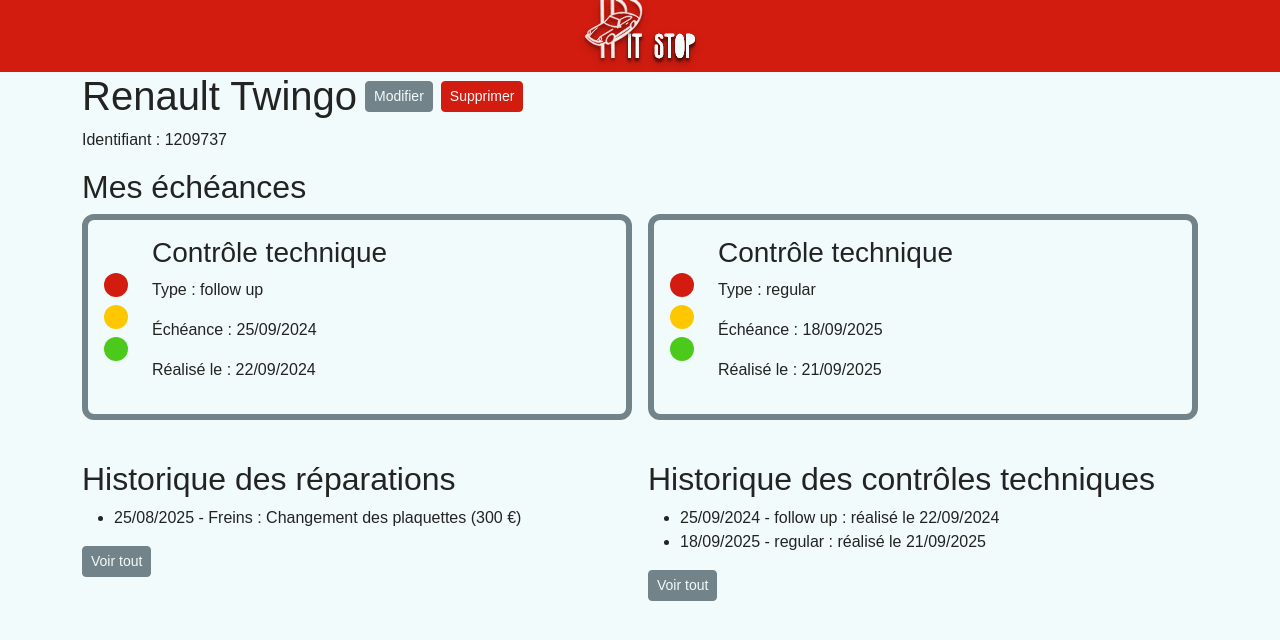
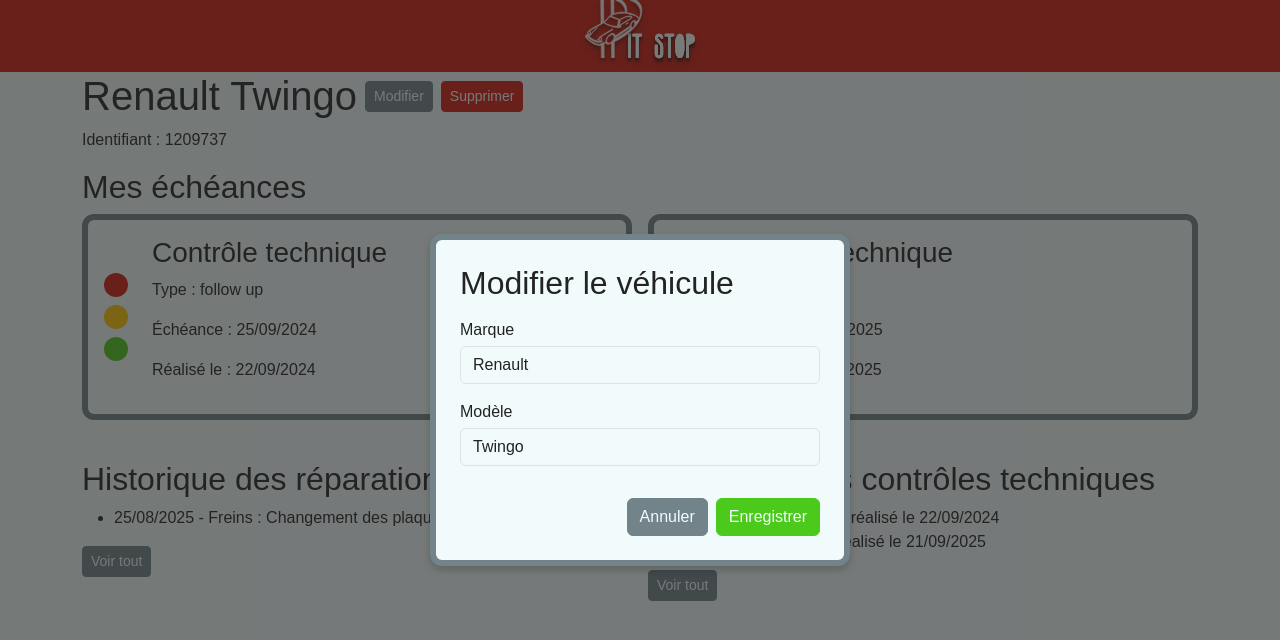
Before and after one commit to martin-mabrut/pitstop, a React (Vite) app in the folder Front-End/: page /vehicle/1209737 in a window 1280 px wide. Both pictures are taken after a click on the button "Modifier". Shown: the top 640 px of the page. Built offline with nearby package versions, Linux system fonts and the light colour scheme; data requests are answered from the project's data file.

Commit message:
branchement et style des modales

```diff
--- a/Front-End/src/components/modal/addVehicle.tsx
+++ b/Front-End/src/components/modal/addVehicle.tsx
@@ -21,17 +21,18 @@
     return (
         <Modal title="Ajouter un véhicule" onClose={onClose}>
             <form onSubmit={handleSubmit}>
-                <label>
-                    <p>Marque</p>
-                    <input name="brand" required />
+                <label className="form-label w-100 mb-3">
+                    Marque
+                    <input name="brand" className="form-control mt-1" required />
                 </label>
-                <label>
-                    <p>Modèle</p>
-                    <input name="model" required />
+                <label className="form-label w-100">
+                    Modèle
+                    <input name="model" className="form-control mt-1" required />
                 </label>
-                <br />
-                <button type="submit">Ajouter</button>
-                <button type="button" onClick={onClose}>Annuler</button>
+                <div className="modal-pitstop__actions">
+                    <button type="button" className="btn btn-secondary" onClick={onClose}>Annuler</button>
+                    <button type="submit" className="btn btn-success">Ajouter</button>
+                </div>
             </form>
         </Modal>
     );
--- a/Front-End/src/components/modal/deleteVehicle.tsx
+++ b/Front-End/src/components/modal/deleteVehicle.tsx
@@ -20,8 +20,10 @@
             <p>
                 Supprimer {vehicle.brand} {vehicle.model} ?
             </p>
-            <button onClick={handleDelete}>Oui, supprimer</button>
-            <button onClick={onClose}>Annuler</button>
+            <div className="modal-pitstop__actions">
+                <button type="button" className="btn btn-secondary" onClick={onClose}>Annuler</button>
+                <button type="button" className="btn btn-danger" onClick={handleDelete}>Oui, supprimer</button>
+            </div>
         </Modal>
     );
 }
--- a/Front-End/src/components/modal/editVehicle.tsx
+++ b/Front-End/src/components/modal/editVehicle.tsx
@@ -23,17 +23,18 @@
     return (
         <Modal title="Modifier le véhicule" onClose={onClose}>
             <form onSubmit={handleSubmit}>
-                <label>
-                    <p>Marque</p>
-                    <input name="brand" defaultValue={vehicle.brand} required />
+                <label className="form-label w-100 mb-3">
+                    Marque
+                    <input name="brand" className="form-control mt-1" defaultValue={vehicle.brand} required />
                 </label>
-                <label>
-                    <p>Modèle</p>
-                    <input name="model" defaultValue={vehicle.model} required />
+                <label className="form-label w-100">
+                    Modèle
+                    <input name="model" className="form-control mt-1" defaultValue={vehicle.model} required />
                 </label>
-                <br />
-                <button type="submit">Enregistrer</button>
-                <button type="button" onClick={onClose}>Annuler</button>
+                <div className="modal-pitstop__actions">
+                    <button type="button" className="btn btn-secondary" onClick={onClose}>Annuler</button>
+                    <button type="submit" className="btn btn-success">Enregistrer</button>
+                </div>
             </form>
         </Modal>
     );
--- /dev/null
+++ b/Front-End/src/components/modal/modal.css
@@ -0,0 +1,32 @@
+.modal-pitstop {
+  position: fixed;
+  inset: 0;
+  z-index: 1000;
+  display: flex;
+  align-items: center;
+  justify-content: center;
+  padding: 16px;
+  background: rgba(35, 35, 34, 0.6);
+}
+
+.modal-pitstop__box {
+  width: 100%;
+  max-width: 420px;
+  padding: 24px;
+  border: 6px solid var(--color-grey);
+  border-radius: 12px;
+  background-color: var(--color-white);
+  color: var(--color-black);
+  box-shadow: 0 4px 8px rgba(0, 0, 0, 0.2);
+}
+
+.modal-pitstop__title {
+  margin-bottom: 16px;
+}
+
+.modal-pitstop__actions {
+  display: flex;
+  justify-content: flex-end;
+  gap: 8px;
+  margin-top: 24px;
+}
--- a/Front-End/src/components/modal/modal.tsx
+++ b/Front-End/src/components/modal/modal.tsx
@@ -1,4 +1,5 @@
-import { ReactNode } from 'react';
+import type { ReactNode } from 'react';
+import './modal.css';
 
 interface ModalProps {
     title: string;
@@ -8,28 +9,12 @@
 
 export default function Modal({ title, onClose, children }: ModalProps) {
     return (
-        <div
-            onClick={onClose}
-            style={{
-                position: 'fixed',
-                inset: 0,
-                background: 'rgba(0, 0, 0, 0.5)',
-                display: 'flex',
-                alignItems: 'center',
-                justifyContent: 'center',
-            }}
-        >
+        <div className="modal-pitstop" onClick={onClose}>
             <div
+                className="modal-pitstop__box"
                 onClick={function (e) { e.stopPropagation(); }}
-                style={{
-                    background: 'white',
-                    color: 'black',
-                    padding: '1.5rem',
-                    borderRadius: '8px',
-                    minWidth: '300px',
-                }}
             >
-                <h2>{title}</h2>
+                <h2 className="modal-pitstop__title">{title}</h2>
                 {children}
             </div>
         </div>
--- a/Front-End/src/index.css
+++ b/Front-End/src/index.css
@@ -38,6 +38,19 @@
   transition: none;
 }
 
+.btn-success {
+  --bs-btn-color: var(--color-white);
+  --bs-btn-bg: var(--color-green);
+  --bs-btn-border-color: var(--color-green);
+  --bs-btn-hover-color: var(--color-white);
+  --bs-btn-hover-bg: var(--color-green);
+  --bs-btn-hover-border-color: var(--color-green);
+  --bs-btn-active-color: var(--color-white);
+  --bs-btn-active-bg: var(--color-green);
+  --bs-btn-active-border-color: var(--color-green);
+  transition: none;
+}
+
 .btn-danger {
   --bs-btn-color: var(--color-white);
   --bs-btn-bg: var(--color-red);
--- a/Front-End/src/pages/Dashboard.tsx
+++ b/Front-End/src/pages/Dashboard.tsx
@@ -1,9 +1,10 @@
-import { useEffect } from 'react';
+import { useEffect, useState } from 'react';
 import { Link } from 'react-router';
 import { useVehicle } from '../contexts/VehicleProvider';
 import { useSafety } from '../contexts/SafetyInspectionProvider'
 import { useUser } from '../contexts/UserProvider'
 import CardVehicule from '../components/CardVehicule/CardVehicule';
+import AddVehicle from '../components/modal/addVehicle';
 import CardSafetyInspection from '../components/CardSafetyInspection/CardSafetyInspection';
 import './Dashboard.css';
 
@@ -13,6 +14,8 @@
     const { getSafetyInspections, safetyList } = useSafety();
 
     const { getUser, user } = useUser();
+
+    const [showAdd, setShowAdd] = useState(false);
 
     useEffect(() => {
         getVehicle(); getSafetyInspections(); getUser();
@@ -32,7 +35,7 @@
                     </button>
                 </div>
                 <div className="col-12 col-lg-6">
-                    <button type="button" className="dashboard-action">
+                    <button type="button" className="dashboard-action" onClick={() => setShowAdd(true)}>
                         <span className="dashboard-action__plus">+</span>
                         Ajouter un véhicule
                     </button>
@@ -72,6 +75,10 @@
                     })}
                 </div>
             </div>
+
+            {showAdd && (
+                <AddVehicle onClose={() => setShowAdd(false)} />
+            )}
         </div>
     );
 }
--- a/Front-End/src/pages/Vehicle.tsx
+++ b/Front-End/src/pages/Vehicle.tsx
@@ -1,10 +1,12 @@
-import { useEffect } from 'react';
+import { useEffect, useState } from 'react';
 import { useParams } from 'react-router';
 import { useVehicle } from '../contexts/VehicleProvider';
 import { useAuth } from '../contexts/AuthProvider';
 import { useSafety } from '../contexts/SafetyInspectionProvider';
 import { useRepairs } from '../contexts/RepairsProvider';
 import CardSafetyInspection from '../components/CardSafetyInspection/CardSafetyInspection';
+import EditVehicle from '../components/modal/editVehicle';
+import DeleteVehicle from '../components/modal/deleteVehicle';
 
 function formatDate(date?: string) {
     return date ? new Date(date).toLocaleDateString('fr-FR') : '-';
@@ -16,6 +18,8 @@
     const { vehicles, getVehicle } = useVehicle();
     const { getSafetyInspections, safetyList } = useSafety();
     const { getRepairs, repairsList } = useRepairs();
+    const [showEdit, setShowEdit] = useState(false);
+    const [showDelete, setShowDelete] = useState(false);
 
     useEffect(() => {
         getVehicle(); getSafetyInspections(); getRepairs();
@@ -30,10 +34,10 @@
         <div className="container">
             <div className="d-flex flex-wrap align-items-center gap-2 mb-2">
                 <h1 className="mb-0">{vehicle.brand} {vehicle.model}</h1>
-                <button type="button" className="btn btn-sm btn-secondary">
+                <button type="button" className="btn btn-sm btn-secondary" onClick={() => setShowEdit(true)}>
                     Modifier
                 </button>
-                <button type="button" className="btn btn-sm btn-danger">
+                <button type="button" className="btn btn-sm btn-danger" onClick={() => setShowDelete(true)}>
                     Supprimer
                 </button>
             </div>
@@ -84,6 +88,14 @@
                     </button>
                 </div>
             </div>
+
+            {showEdit && (
+                <EditVehicle vehicle={vehicle} onClose={() => setShowEdit(false)} />
+            )}
+
+            {showDelete && (
+                <DeleteVehicle vehicle={vehicle} onClose={() => setShowDelete(false)} />
+            )}
         </div>
     );
 }
```
